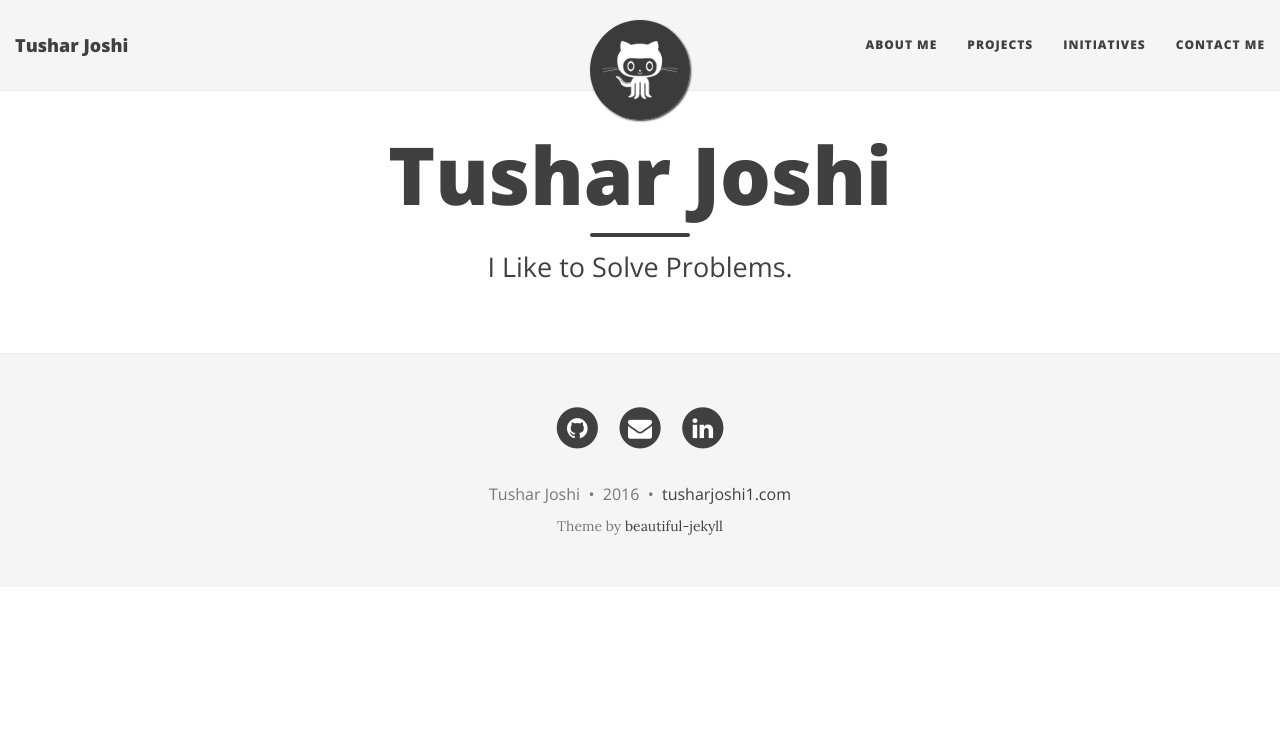
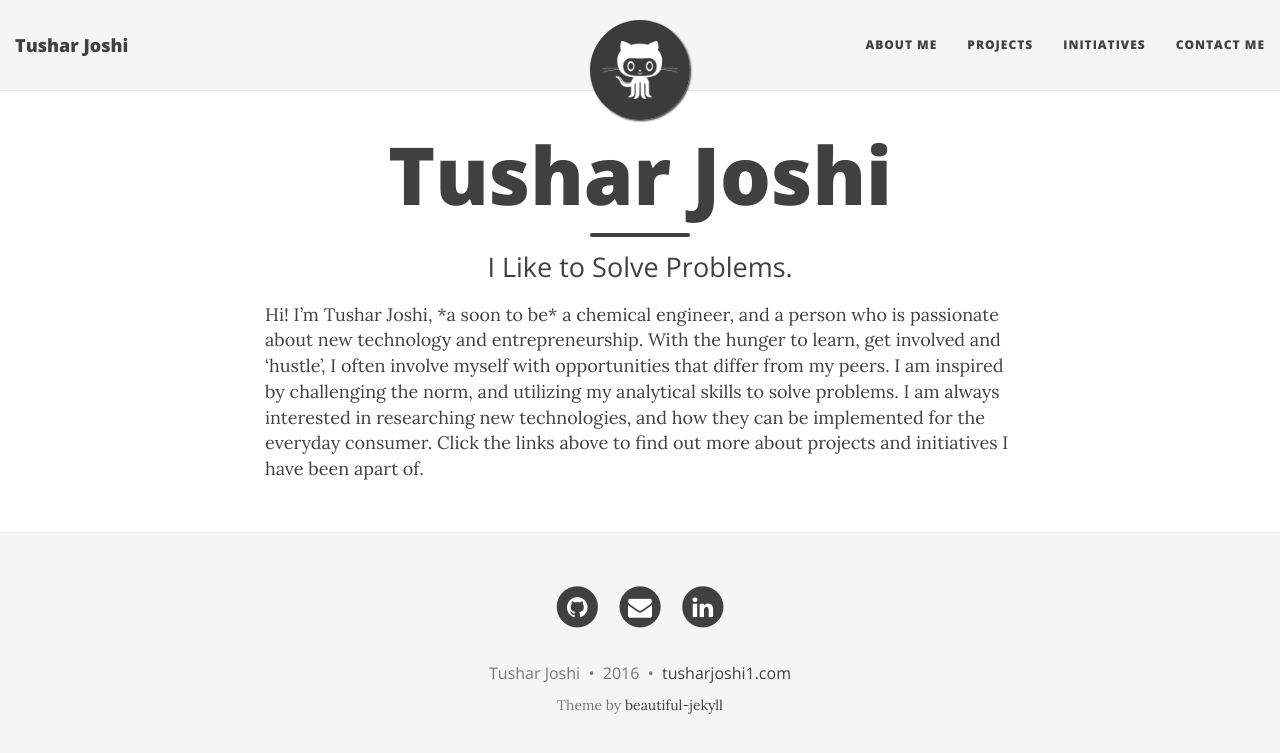
Before and after one commit to tusharjoshi1/tusharjoshi1.github.io, a Jekyll site: the page built from index.html, in a window 1280 px wide. Shown: the top 753 px of the page. Built offline with Jekyll 4.4.1, drawn with Linux system fonts in a browser that asks for light colours; nearby versions of some CDN libraries; the list of posts is cut into pages by our own code.

Commit message:
Update index.html

```diff
--- a/index.html
+++ b/index.html
@@ -3,3 +3,6 @@
 title: Tushar Joshi
 subtitle: I Like to Solve Problems.
 ---
+Hi! I’m Tushar Joshi, *a soon to be* a chemical engineer, and a person who is passionate about new technology and entrepreneurship. With the hunger to learn, get involved and ‘hustle’, I often involve myself with opportunities that differ from my peers. I am inspired by challenging the norm, and utilizing my analytical skills to solve problems.
+
+I am always interested in researching new technologies, and how they can be implemented for the everyday consumer. Click the links above to find out more about projects and initiatives I have been apart of.
```
